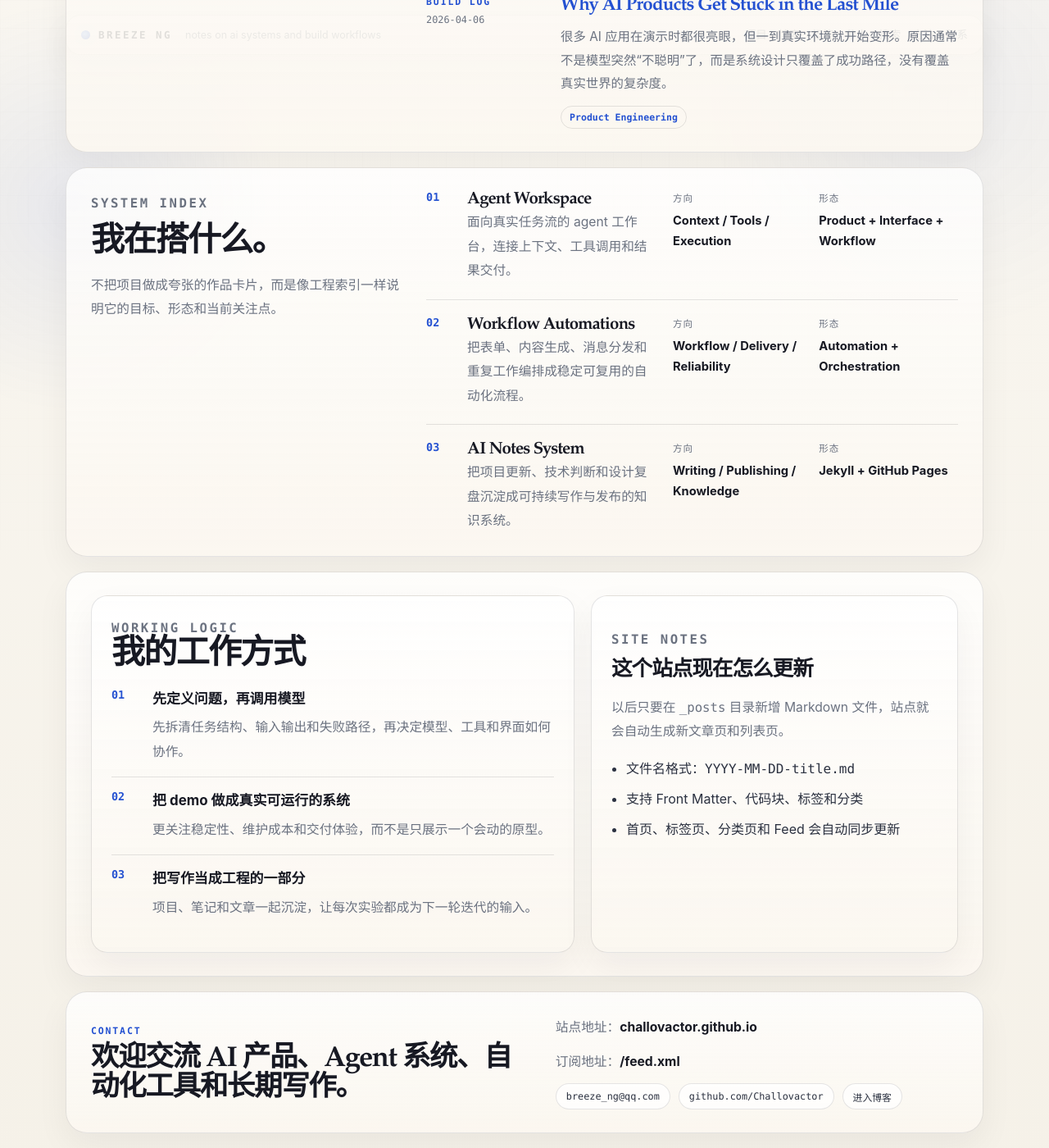
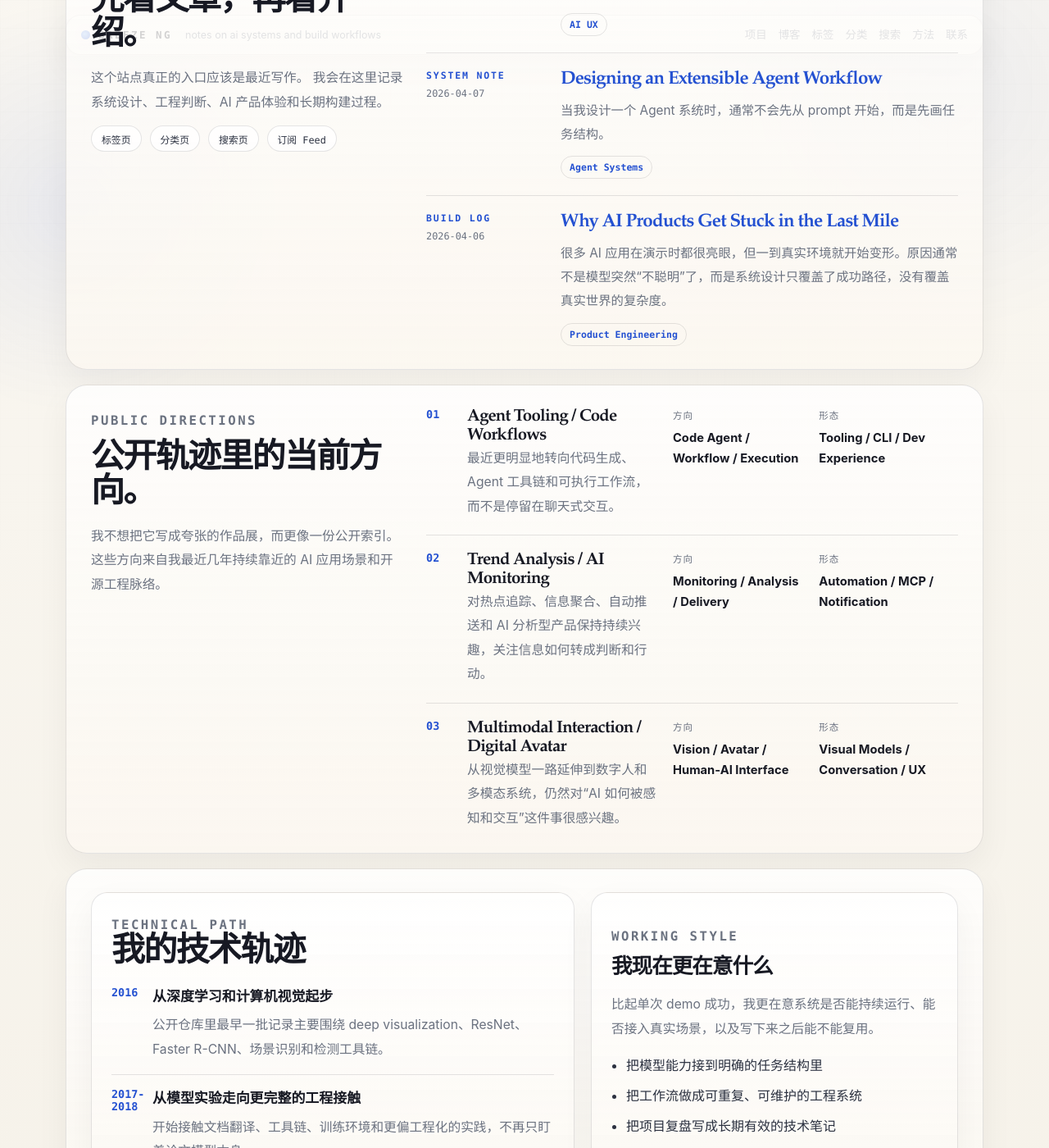
Before and after one commit to Challovactor/Challovactor.github.io, a Jekyll site: the page built from index.html, in a window 1280 px wide and 1400 px high, scrolled down 1203 px. Shown: the whole window at 82% size. Built offline with Jekyll 4.4.1, drawn with Linux system fonts in a browser that asks for light colours; comment, search, counter and statistics services are not loaded; some of the changed text lies outside the part shown.

Commit message:
content: personalize homepage narrative

```diff
--- a/index.html
+++ b/index.html
@@ -7,11 +7,12 @@
 <main class="home-main">
   <section class="hero reveal" id="home">
     <div class="hero-main">
-      <p class="eyebrow">AI SYSTEMS / PRODUCT ENGINEERING / TECHNICAL WRITING</p>
-      <h1>把 AI 能力做成可用、可交付、可维护的产品系统。</h1>
+      <p class="eyebrow">CV / LLM / AGENT WORKFLOWS / TECHNICAL WRITING</p>
+      <h1>从计算机视觉一路走到 Agent 工作流，我在把 AI 能力接进真实产品。</h1>
       <p class="hero-lead">
-        我是 <strong>Breeze Ng</strong>，关注 LLM 应用、Agent 工作流、多模态交互与自动化工具。
-        这里既是个人主页，也是持续记录构建过程、设计判断和系统演进的技术博客。
+        我是 <strong>Breeze Ng</strong>。从早期目标检测、场景识别和深度学习实验，
+        到现在的 LLM 应用、数字人、多模态交互、趋势分析和 Agent 工具链，
+        我更关心的是怎样把一项 AI 能力真正接进可维护、可交付的系统里。
       </p>
 
       <div class="hero-actions">
@@ -30,10 +31,10 @@
     <aside class="hero-rail">
       <article class="rail-panel">
         <p class="card-kicker">NOW</p>
-        <h2>当前重点是把模型能力接进真实任务流，而不是停留在演示层。</h2>
+        <h2>当前重点不再是单一模型效果，而是 AI 工作流怎样进入真实使用场景。</h2>
         <p>
-          更在意系统边界、上下文管理、可维护性和交付体验，
-          也持续记录从 prompt 到 workflow 的落地细节。
+          这两年公开关注的方向更靠近代码工作流、热点分析、数字人交互和 Agent 工具。
+          我会把这些探索继续整理成文章，慢慢沉淀成一套自己的系统化方法。
         </p>
       </article>
 
@@ -101,10 +102,11 @@
 
   <section class="section section-split reveal" id="work">
     <div class="section-intro">
-      <p class="eyebrow">SYSTEM INDEX</p>
-      <h2>我在搭什么。</h2>
+      <p class="eyebrow">PUBLIC DIRECTIONS</p>
+      <h2>公开轨迹里的当前方向。</h2>
       <p>
-        不把项目做成夸张的作品卡片，而是像工程索引一样说明它的目标、形态和当前关注点。
+        我不想把它写成夸张的作品展，而更像一份公开索引。
+        这些方向来自我最近几年持续靠近的 AI 应用场景和开源工程脉络。
       </p>
     </div>
 
@@ -113,17 +115,17 @@
         <div class="system-name">
           <span class="system-index">01</span>
           <div>
-            <h3>Agent Workspace</h3>
-            <p>面向真实任务流的 agent 工作台，连接上下文、工具调用和结果交付。</p>
+            <h3>Agent Tooling / Code Workflows</h3>
+            <p>最近更明显地转向代码生成、Agent 工具链和可执行工作流，而不是停留在聊天式交互。</p>
           </div>
         </div>
         <div class="system-meta">
           <span>方向</span>
-          <strong>Context / Tools / Execution</strong>
+          <strong>Code Agent / Workflow / Execution</strong>
         </div>
         <div class="system-meta">
           <span>形态</span>
-          <strong>Product + Interface + Workflow</strong>
+          <strong>Tooling / CLI / Dev Experience</strong>
         </div>
       </article>
 
@@ -131,17 +133,17 @@
         <div class="system-name">
           <span class="system-index">02</span>
           <div>
-            <h3>Workflow Automations</h3>
-            <p>把表单、内容生成、消息分发和重复工作编排成稳定可复用的自动化流程。</p>
+            <h3>Trend Analysis / AI Monitoring</h3>
+            <p>对热点追踪、信息聚合、自动推送和 AI 分析型产品保持持续兴趣，关注信息如何转成判断和行动。</p>
           </div>
         </div>
         <div class="system-meta">
           <span>方向</span>
-          <strong>Workflow / Delivery / Reliability</strong>
+          <strong>Monitoring / Analysis / Delivery</strong>
         </div>
         <div class="system-meta">
           <span>形态</span>
-          <strong>Automation + Orchestration</strong>
+          <strong>Automation / MCP / Notification</strong>
         </div>
       </article>
 
@@ -149,17 +151,17 @@
         <div class="system-name">
           <span class="system-index">03</span>
           <div>
-            <h3>AI Notes System</h3>
-            <p>把项目更新、技术判断和设计复盘沉淀成可持续写作与发布的知识系统。</p>
+            <h3>Multimodal Interaction / Digital Avatar</h3>
+            <p>从视觉模型一路延伸到数字人和多模态系统，仍然对“AI 如何被感知和交互”这件事很感兴趣。</p>
           </div>
         </div>
         <div class="system-meta">
           <span>方向</span>
-          <strong>Writing / Publishing / Knowledge</strong>
+          <strong>Vision / Avatar / Human-AI Interface</strong>
         </div>
         <div class="system-meta">
           <span>形态</span>
-          <strong>Jekyll + GitHub Pages</strong>
+          <strong>Visual Models / Conversation / UX</strong>
         </div>
       </article>
     </div>
@@ -167,45 +169,45 @@
 
   <section class="section section-grid reveal" id="story">
     <div class="essay-card">
-      <p class="eyebrow">WORKING LOGIC</p>
-      <h2>我的工作方式</h2>
+      <p class="eyebrow">TECHNICAL PATH</p>
+      <h2>我的技术轨迹</h2>
 
       <div class="principle-list">
         <article class="principle-item">
-          <span class="principle-index">01</span>
+          <span class="principle-index">2016</span>
           <div>
-            <h3>先定义问题，再调用模型</h3>
-            <p>先拆清任务结构、输入输出和失败路径，再决定模型、工具和界面如何协作。</p>
+            <h3>从深度学习和计算机视觉起步</h3>
+            <p>公开仓库里最早一批记录主要围绕 deep visualization、ResNet、Faster R-CNN、场景识别和检测工具链。</p>
           </div>
         </article>
 
         <article class="principle-item">
-          <span class="principle-index">02</span>
+          <span class="principle-index">2017-2018</span>
           <div>
-            <h3>把 demo 做成真实可运行的系统</h3>
-            <p>更关注稳定性、维护成本和交付体验，而不是只展示一个会动的原型。</p>
+            <h3>从模型实验走向更完整的工程接触</h3>
+            <p>开始接触文档翻译、工具链、训练环境和更偏工程化的实践，不再只盯着论文模型本身。</p>
           </div>
         </article>
 
         <article class="principle-item">
-          <span class="principle-index">03</span>
+          <span class="principle-index">2024-2026</span>
           <div>
-            <h3>把写作当成工程的一部分</h3>
-            <p>项目、笔记和文章一起沉淀，让每次实验都成为下一轮迭代的输入。</p>
+            <h3>明显转向 AI 应用、数字人和 Agent 工作流</h3>
+            <p>最近的公开轨迹更靠近 TrendRadar、Linly-Talker、代码 Agent 和 AI 应用型系统，重心已经从单点模型切到整体工作流。</p>
           </div>
         </article>
       </div>
     </div>
 
     <aside class="note-card">
-      <p class="card-kicker">SITE NOTES</p>
-      <h3>这个站点现在怎么更新</h3>
-      <p>以后只要在 <code>_posts</code> 目录新增 Markdown 文件，站点就会自动生成新文章页和列表页。</p>
+      <p class="card-kicker">WORKING STYLE</p>
+      <h3>我现在更在意什么</h3>
+      <p>比起单次 demo 成功，我更在意系统是否能持续运行、能否接入真实场景，以及写下来之后能不能复用。</p>
 
       <ul class="note-list">
-        <li>文件名格式：<code>YYYY-MM-DD-title.md</code></li>
-        <li>支持 Front Matter、代码块、标签和分类</li>
-        <li>首页、标签页、分类页和 Feed 会自动同步更新</li>
+        <li>把模型能力接到明确的任务结构里</li>
+        <li>把工作流做成可重复、可维护的工程系统</li>
+        <li>把项目复盘写成长期有效的技术笔记</li>
       </ul>
     </aside>
   </section>
```
